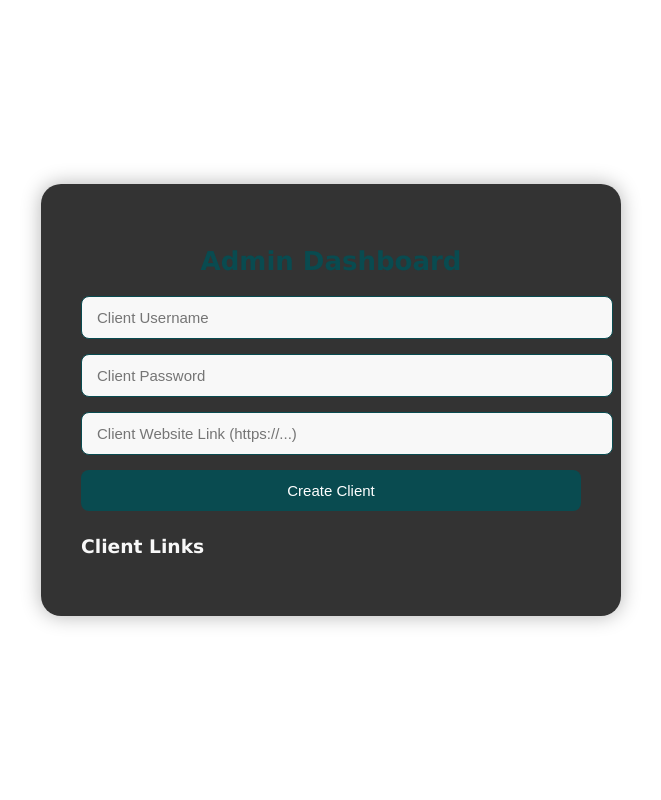
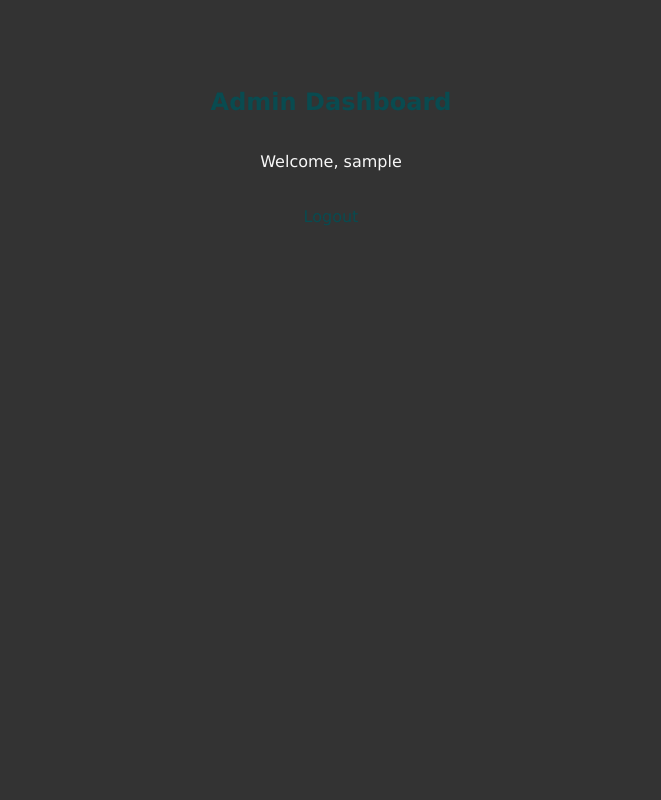
Before and after one commit to nervelle-studios/site, a Flask app: page /admin in a window 1280 px wide. Shown: the whole page, without its empty margins (309-970 px from the left). Run offline with Flask 3, Linux system fonts and the light colour scheme; the visitor is signed in with stand-in values (Sample User, id 1).

Commit message:
Revise admin dashboard title and layout
Updated the admin dashboard layout and style.

```diff
--- a/templates/admin.html
+++ b/templates/admin.html
@@ -3,94 +3,28 @@
 <head>
 <meta charset="UTF-8">
 <meta name="viewport" content="width=device-width, initial-scale=1.0">
-<title>Admin Dashboard</title>
+<title>Admin — Nervelle Studios</title>
 <style>
   body {
     font-family: "Lucida Sans", "Lucida Grande", sans-serif;
-    background: transparent;
+    background: rgba(16,16,16,0.85);
     color: #f8f8f8;
     display: flex;
-    justify-content: center;
-    align-items: flex-start;
     flex-direction: column;
-    min-height: 100vh;
-    margin: 0;
+    align-items: center;
+    padding-top: 60px;
   }
-
-  .contact-us-section {
-    text-align: center;
-    background: rgba(16, 16, 16, 0.85);
-    padding: 40px;
-    border-radius: 20px;
-    box-shadow: 0 0 20px rgba(0,0,0,0.3);
-    width: 90%;
-    max-width: 500px;
-    margin: 60px auto;
-  }
-
-  h2 {
-    color: #094b50;
-    font-size: 26px;
-    margin-bottom: 20px;
-  }
-
-  .form-input {
-    width: 100%;
-    padding: 12px 15px;
-    margin-bottom: 15px;
-    border: 1px solid #094b50;
-    border-radius: 8px;
-    background: #f8f8f8;
-    color: #101010;
-    font-size: 15px;
-  }
-
-  .submit-btn {
-    width: 100%;
-    background: #094b50;
-    color: #fff;
-    border: none;
-    padding: 12px;
-    border-radius: 8px;
-    font-size: 15px;
-    cursor: pointer;
-    transition: background 0.3s;
-  }
-
-  .submit-btn:hover { background: #0a6a72; }
-
-  .client-links {
-    margin-top: 25px;
-    text-align: left;
-  }
-
-  .client-links a {
+  h2 { color: #094b50; }
+  a {
     color: #094b50;
     text-decoration: none;
-    display: block;
-    margin-bottom: 5px;
+    margin-top: 20px;
   }
-
-  .client-links a:hover { text-decoration: underline; }
 </style>
 </head>
 <body>
-  <div class="contact-us-section">
-    <h2>Admin Dashboard</h2>
-
-    <form method="POST" action="/admin/create_user">
-      <input type="text" class="form-input" name="username" placeholder="Client Username" required>
-      <input type="password" class="form-input" name="password" placeholder="Client Password" required>
-      <input type="text" class="form-input" name="link" placeholder="Client Website Link (https://...)" required>
-      <button type="submit" class="submit-btn">Create Client</button>
-    </form>
-
-    <div class="client-links">
-      <h3 style="color:#f8f8f8;">Client Links</h3>
-      {% for user in users %}
-        <a href="{{ user.link }}" target="_blank">{{ user.username }}</a>
-      {% endfor %}
-    </div>
-  </div>
+  <h2>Admin Dashboard</h2>
+  <p>Welcome, {{ username }}</p>
+  <a href="{{ url_for('logout') }}">Logout</a>
 </body>
 </html>
```
